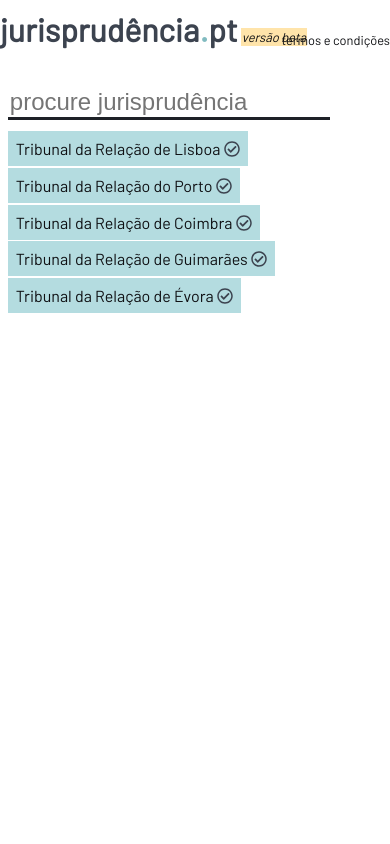
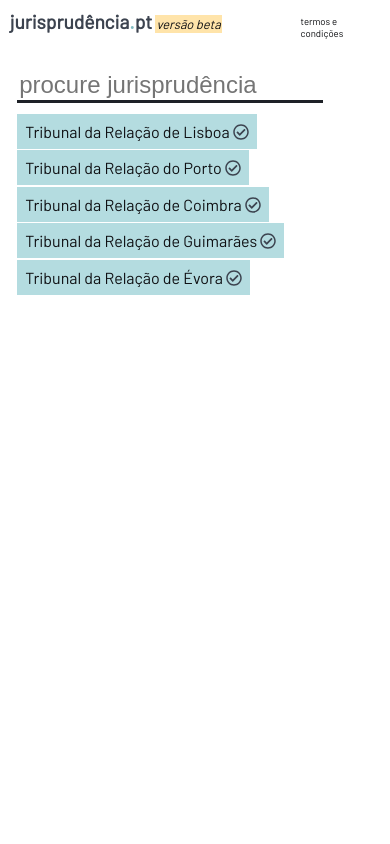
Before and after one commit to EllisBell/juris, a Django app: page / in a window 390 px wide. Run offline with Django 3.2, Linux system fonts and the light colour scheme; parts of the project's set-up code (start-up, migrations or seed data) failed here and were passed over; some libraries are stand-ins or nearby versions.

Commit message:
terms stuff

```diff
--- a/juris-django/jurisapp/static/jurisapp/css/style.css
+++ b/juris-django/jurisapp/static/jurisapp/css/style.css
@@ -76,11 +76,25 @@ header h1 {
 	font-style: italic;
 }
 
+nav {
+	float: right;
+	position: relative;
+	bottom: 5px;
+}
+
+
 #header-info {
-	position: absolute;
+	/*position: absolute;
 	bottom: 0;
-	right: 0;
+	right: 0;*/
 	font-size: 0.8rem;
+	list-style: none;
+}
+
+#header-info li {
+	display: inline-block;
+	padding-left: 2%;
+	padding-bottom: 2%;
 }
 
 #header-info a {
@@ -421,12 +435,17 @@ header h1 {
 	}
 
 	#all-content {
-		max-width: 100%;
+		max-width: 95%;
 	}
 
 	#logo {
-		font-size: 1rem;
+		font-size: 0.6rem;
 	}
+
+	#header-info {
+		font-size: 0.6rem;
+	}
+
 
 	#content {
 		max-width: 100%;
--- a/juris-django/jurisapp/templates/jurisapp/base.html
+++ b/juris-django/jurisapp/templates/jurisapp/base.html
@@ -42,7 +42,7 @@
 	    "message": "Este website usa cookies para melhorar o site e a sua experiência",
 	    "dismiss": "OK",
 	    "link": "Saiba mais",
-	    "href": "www.jurisprudencia.pt/termos"
+	    "href": "/termos"
 	  }
 	})});
 	</script>
@@ -57,7 +57,11 @@
 		    <span id="beta">versão beta</span>
 			<!-- use <nav>
 			</nav> -->
-			<div id="header-info"><a href="/termos">termos e condições</a>
+			<nav>
+				<ul id="header-info">
+					<li><a href="/termos">termos e condições</a></li>
+				</ul>
+			</nav>
 		</header>
 		{% block body_block %} {% endblock %}
 	</div>
```
